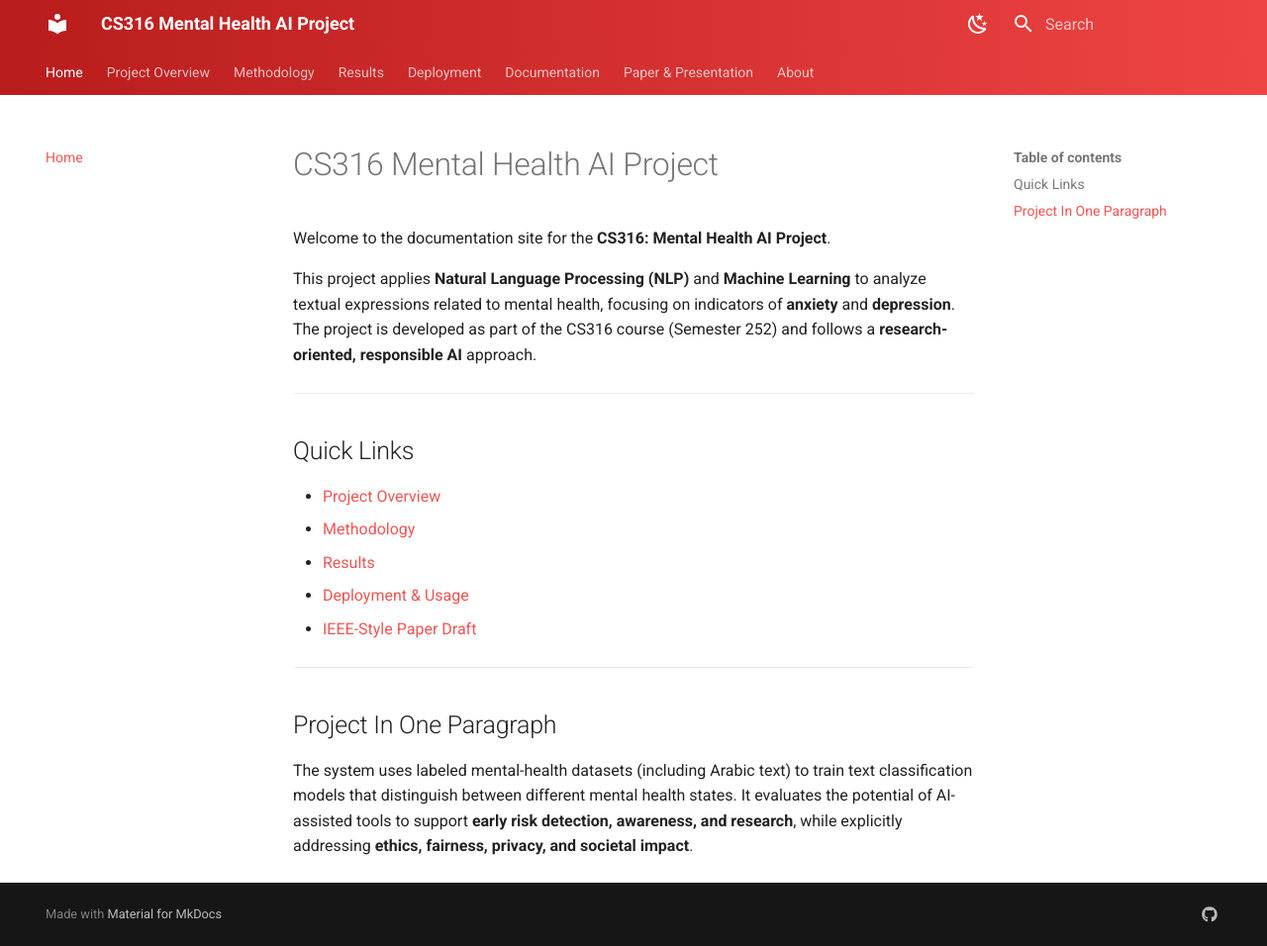
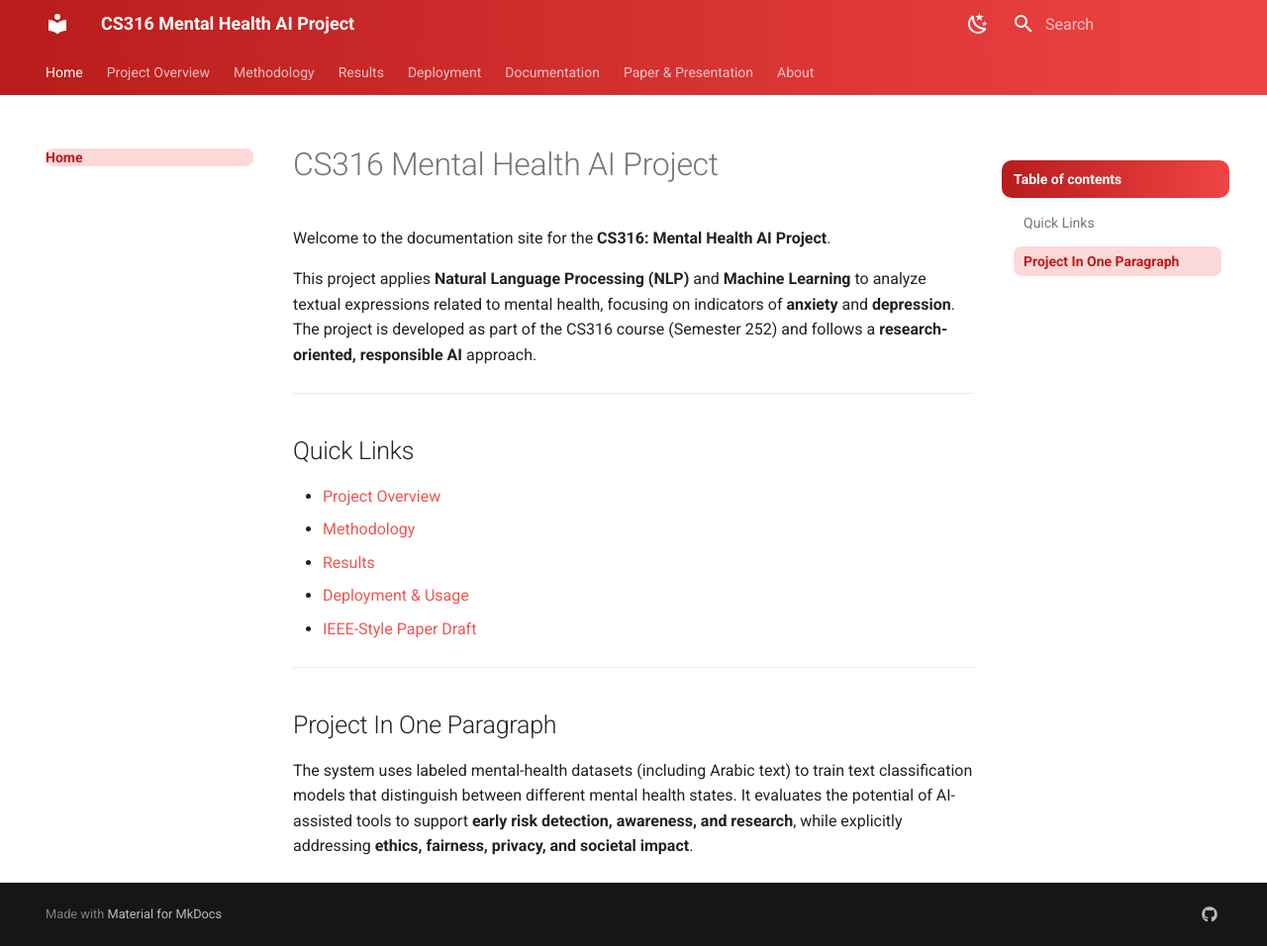
Before and after one commit to LayanAlnasser/CS316-Mental-Health-AI-Project, an MkDocs documentation site: the page built from docs/index.md, in a window 1280 px wide and 956 px high. Shown: the whole window at 99% size. Built offline with MkDocs 1.6.1 and Material for MkDocs 9.7.7, drawn with Linux system fonts in a browser that asks for light colours.

Commit message:
Update extra.css

```diff
--- a/docs/styles/extra.css
+++ b/docs/styles/extra.css
@@ -1,9 +1,13 @@
-/* Red gradient for top header + tabs only */
+/* =======================================================
+   HEADER + TABS (RED GRADIENT)
+======================================================= */
+.md-header {
+  background: linear-gradient(90deg, #b91c1c, #ef4444) !important;
+  color: #fff !important;
+}
 
-.md-header,
 .md-tabs {
   background: linear-gradient(90deg, #b91c1c, #ef4444) !important;
-  color: #ffffff !important;
 }
 
 .md-header__inner,
@@ -11,27 +15,103 @@
   background: transparent !important;
 }
 
-/* Keep icons & search visible on top of gradient */
-.md-header__button,
-.md-header__option,
 .md-search__form,
 .md-search__input,
-.md-search__icon {
+.md-search__icon,
+.md-header__option {
   background-color: transparent !important;
-  color: #ffffff !important;
+  color: #fff !important;
 }
 
 .md-tabs__link:hover {
   background-color: rgba(255, 255, 255, 0.12) !important;
 }
 
-/* OPTIONAL: drawer header bar uses same gradient */
-.md-sidebar__header,
-.md-nav__title--site {
-  background: linear-gradient(90deg, #b91c1c, #ef4444) !important;
-  color: #ffffff !important;
+/* =======================================================
+   LEFT SIDEBAR (PRIMARY NAV)
+======================================================= */
+
+/* Reset base nav links */
+.md-nav--primary .md-nav__link {
+  background: transparent !important;
+  color: inherit !important;
+  font-weight: 400 !important;
+  border-radius: 8px;
 }
 
-.md-nav__title--site a {
-  color: #ffffff !important;
+/* SECTION HEADERS (e.g., "Documentation", "Results") */
+.md-nav--primary .md-nav__item--section > .md-nav__title,
+.md-nav--primary .md-nav__item--section > .md-nav__link {
+  display: flex !important;
+  align-items: center !important;
+  width: calc(100% - 16px) !important;
+
+  margin-left: 8px !important;
+  margin-right: 8px !important;
+  margin-bottom: 10px !important;
+
+  padding: 8px 12px !important;
+
+  background: linear-gradient(90deg, #b91c1c, #ef4444) !important;
+  color: #fff !important;
+
+  border-radius: 12px !important;
+
+  font-weight: 700 !important;
+  letter-spacing: 0.2px !important;
+  box-sizing: border-box !important;
 }
+
+/* Chevron inside section titles */
+.md-nav--primary .md-nav__item--section > .md-nav__title .md-nav__button {
+  margin-left: auto !important;
+  background: transparent !important;
+  color: inherit !important;
+}
+
+/* ACTIVE PAGE LINK */
+.md-nav--primary .md-nav__link--active {
+  background-color: rgba(239, 68, 68, 0.20) !important;
+  color: #b91c1c !important;
+  font-weight: 700 !important;
+}
+
+/* =======================================================
+   RIGHT SIDEBAR (TOC)
+======================================================= */
+
+.md-nav--secondary {
+  padding-top: 12px;
+}
+
+/* TOC header pill */
+.md-nav--secondary .md-nav__title {
+  background: linear-gradient(90deg, #b91c1c, #ef4444) !important;
+  color: #fff !important;
+  border-radius: 10px;
+  padding: 10px 12px !important;
+  margin-bottom: 10px !important;
+  font-weight: 700;
+}
+
+/* TOC links */
+.md-nav--secondary .md-nav__link {
+  border-radius: 8px;
+  padding: 6px 10px;
+}
+
+/* TOC hover */
+.md-nav--secondary .md-nav__link:hover {
+  background-color: rgba(239, 68, 68, 0.10);
+}
+
+/* TOC active */
+.md-nav--secondary .md-nav__link--active {
+  background-color: rgba(239, 68, 68, 0.20) !important;
+  color: #b91c1c !important;
+  font-weight: 700 !important;
+}
+
+.md-nav--secondary .md-nav__link--active * {
+  color: inherit !important;
+}
```
